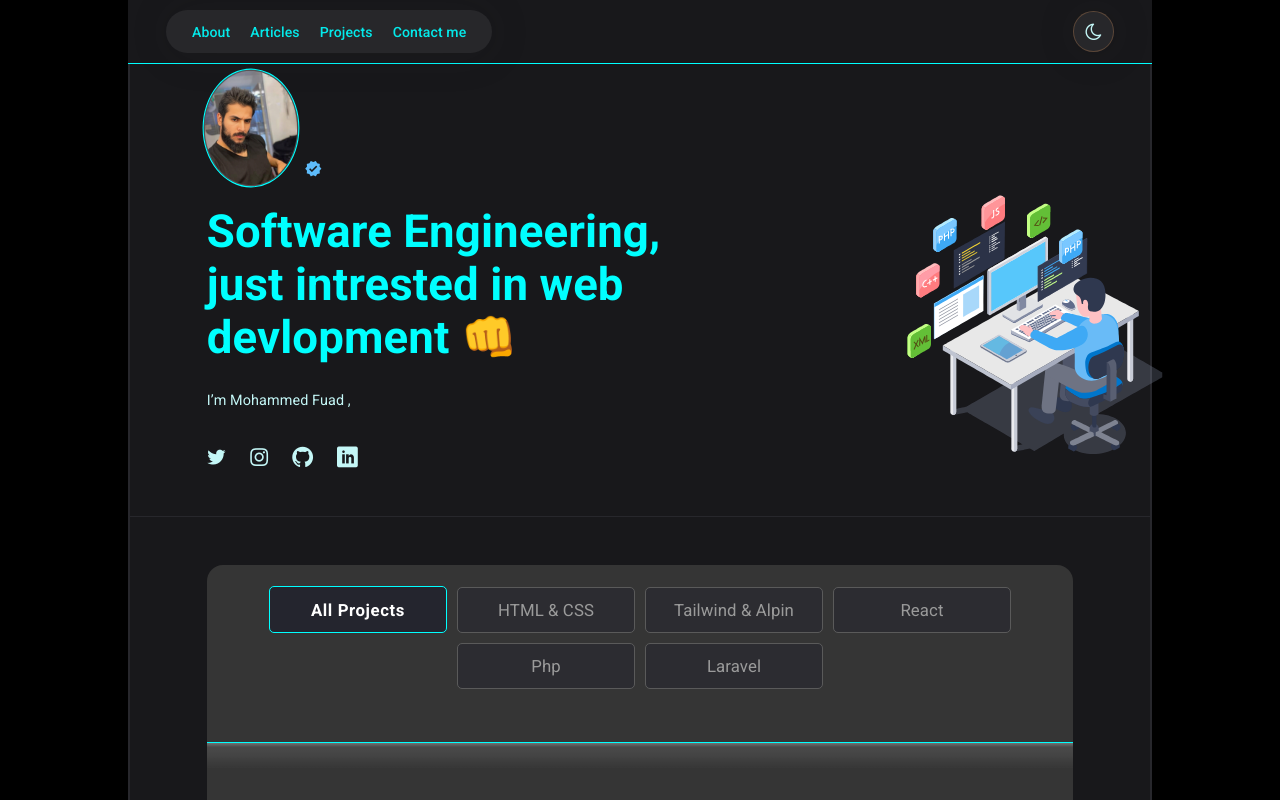
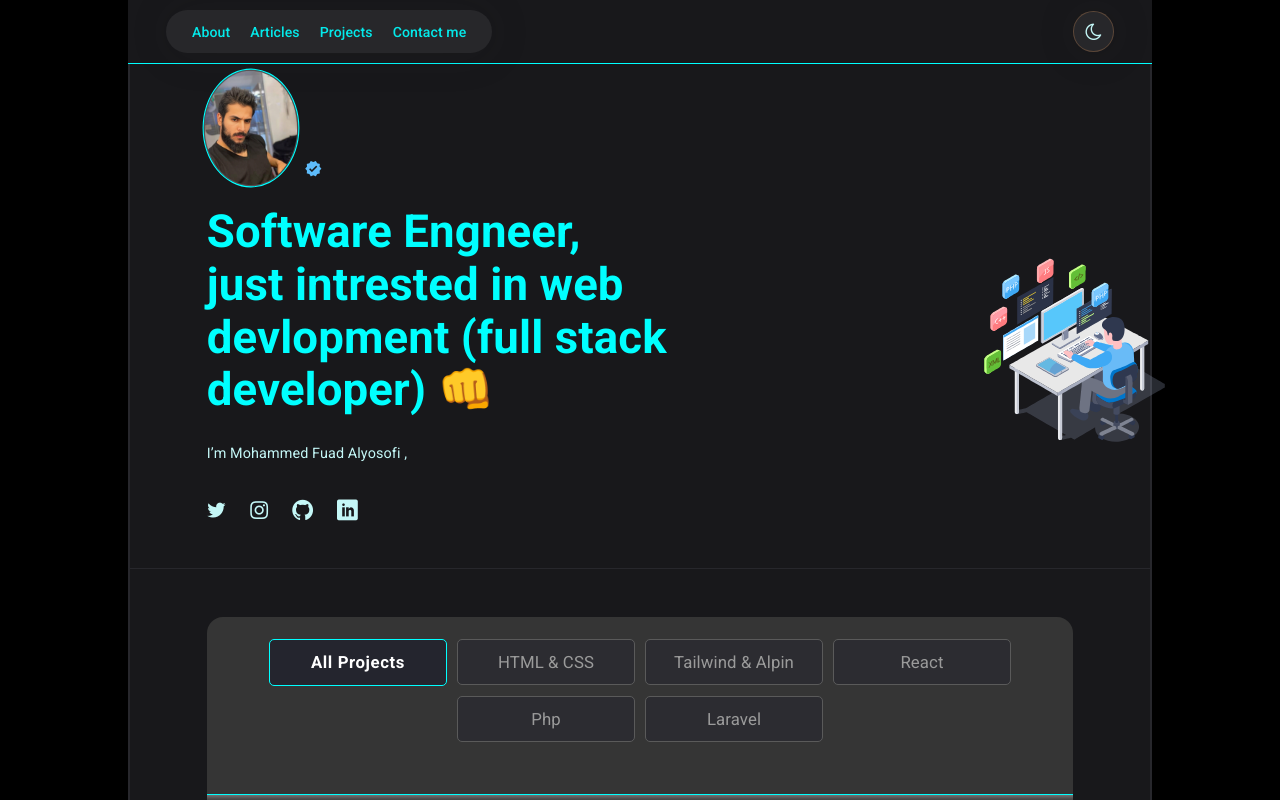
Before and after one commit to MohammedAL-yosofi/myReactPortfolio, a React (Vite) app: page / in a window 1280 px wide. Shown: the top 800 px of the page. Built offline with nearby package versions, Linux system fonts and the light colour scheme; grey boxes are pictures that could not be loaded.

Commit message:
update hero file text

```diff
--- a/src/components/2-hero/Hero.jsx
+++ b/src/components/2-hero/Hero.jsx
@@ -28,12 +28,12 @@ const Hero = () => {
           transition={{ duration: 2 }}
           className="title"
         >
-          Software Engineering, <br/>
-          just intrested in web devlopment &#128074;
+          Software Engneer, <br/>
+          just intrested in web devlopment (full stack developer)  &#128074;
         </motion.h1>
 
         <p className="sub-title">
-          I’m Mohammed Fuad ,
+          I’m Mohammed Fuad Alyosofi ,
         </p>
 
         <div className="all-icons flex">
```
